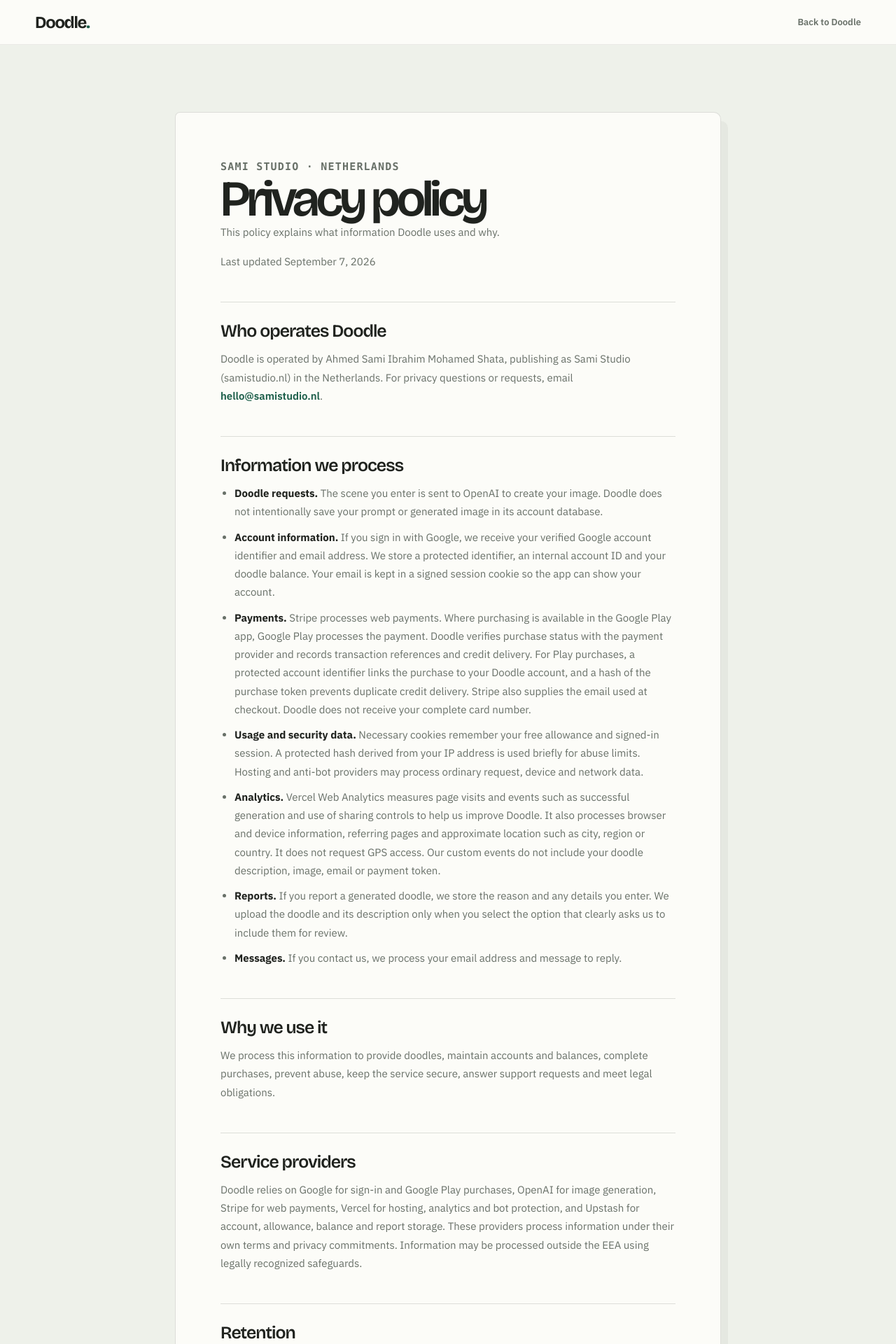
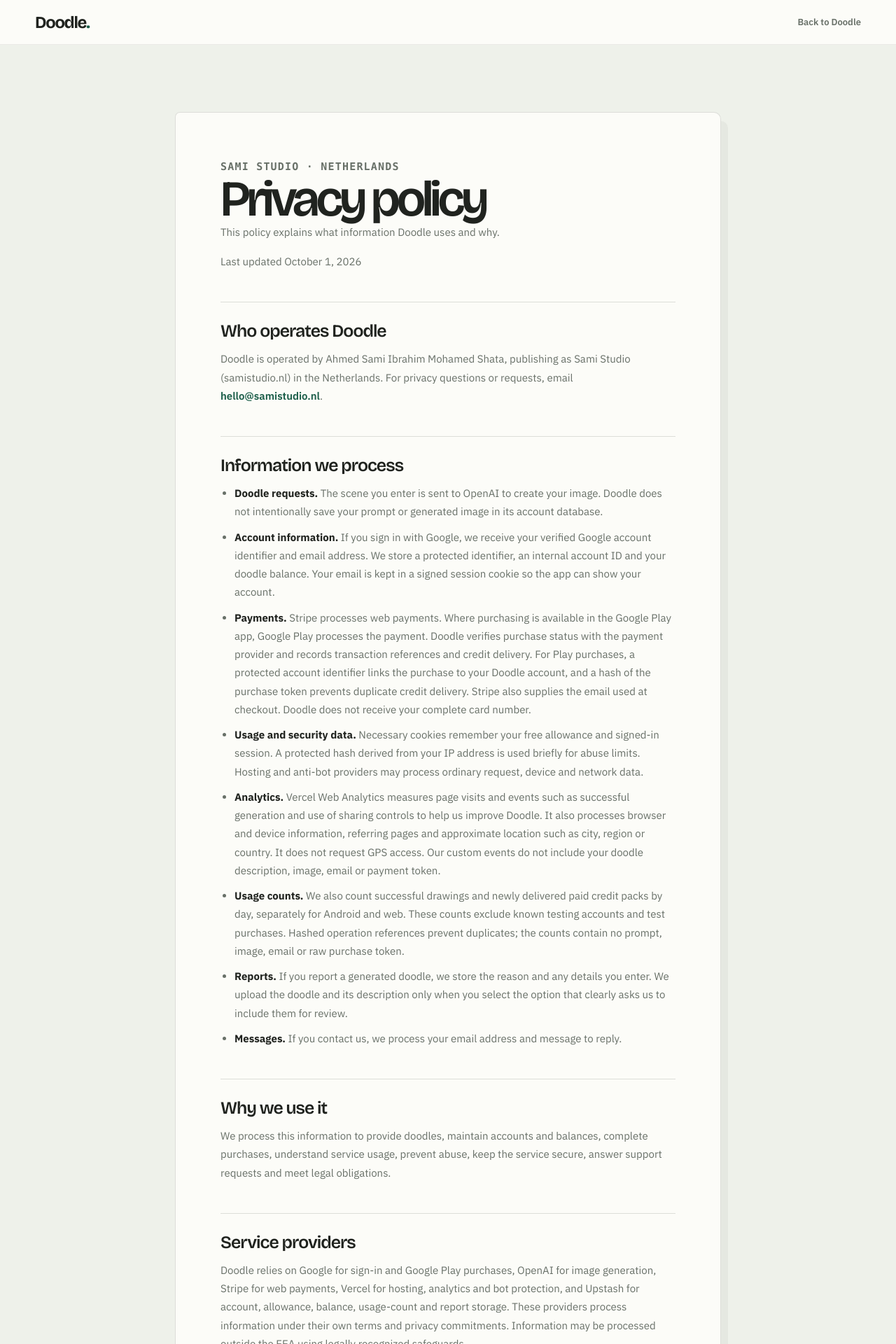
Before and after one commit to samicodesit/samistudio, a Next.js app in the folder doodle/: page /privacy in a window 1280 px wide. Shown: the top 1920 px of the page at 70% size. Built offline with nearby package versions, Linux system fonts and the light colour scheme; a web font is replaced by a local one.

Commit message:
Explain aggregate usage counts in the privacy policy

```diff
--- a/doodle/src/app/(english)/privacy/page.tsx
+++ b/doodle/src/app/(english)/privacy/page.tsx
@@ -8,7 +8,7 @@ export const metadata = legalMetadata(
 
 export default function PrivacyPage() {
   return (
-    <LegalPage title="Privacy policy" intro="This policy explains what information Doodle uses and why.">
+    <LegalPage title="Privacy policy" intro="This policy explains what information Doodle uses and why." updated="October 1, 2026">
       <section>
         <h2>Who operates Doodle</h2>
         <p>Doodle is operated by {OPERATOR_NAME}, publishing as Sami Studio (samistudio.nl) in the Netherlands. For privacy questions or requests, email <ContactEmail />.</p>
@@ -22,6 +22,7 @@ export default function PrivacyPage() {
           <li><strong>Payments.</strong> Stripe processes web payments. Where purchasing is available in the Google Play app, Google Play processes the payment. Doodle verifies purchase status with the payment provider and records transaction references and credit delivery. For Play purchases, a protected account identifier links the purchase to your Doodle account, and a hash of the purchase token prevents duplicate credit delivery. Stripe also supplies the email used at checkout. Doodle does not receive your complete card number.</li>
           <li><strong>Usage and security data.</strong> Necessary cookies remember your free allowance and signed-in session. A protected hash derived from your IP address is used briefly for abuse limits. Hosting and anti-bot providers may process ordinary request, device and network data.</li>
           <li><strong>Analytics.</strong> Vercel Web Analytics measures page visits and events such as successful generation and use of sharing controls to help us improve Doodle. It also processes browser and device information, referring pages and approximate location such as city, region or country. It does not request GPS access. Our custom events do not include your doodle description, image, email or payment token.</li>
+          <li><strong>Usage counts.</strong> We also count successful drawings and newly delivered paid credit packs by day, separately for Android and web. These counts exclude known testing accounts and test purchases. Hashed operation references prevent duplicates; the counts contain no prompt, image, email or raw purchase token.</li>
           <li><strong>Reports.</strong> If you report a generated doodle, we store the reason and any details you enter. We upload the doodle and its description only when you select the option that clearly asks us to include them for review.</li>
           <li><strong>Messages.</strong> If you contact us, we process your email address and message to reply.</li>
         </ul>
@@ -29,17 +30,18 @@ export default function PrivacyPage() {
 
       <section>
         <h2>Why we use it</h2>
-        <p>We process this information to provide doodles, maintain accounts and balances, complete purchases, prevent abuse, keep the service secure, answer support requests and meet legal obligations.</p>
+        <p>We process this information to provide doodles, maintain accounts and balances, complete purchases, understand service usage, prevent abuse, keep the service secure, answer support requests and meet legal obligations.</p>
       </section>
 
       <section>
         <h2>Service providers</h2>
-        <p>Doodle relies on Google for sign-in and Google Play purchases, OpenAI for image generation, Stripe for web payments, Vercel for hosting, analytics and bot protection, and Upstash for account, allowance, balance and report storage. These providers process information under their own terms and privacy commitments. Information may be processed outside the EEA using legally recognized safeguards.</p>
+        <p>Doodle relies on Google for sign-in and Google Play purchases, OpenAI for image generation, Stripe for web payments, Vercel for hosting, analytics and bot protection, and Upstash for account, allowance, balance, usage-count and report storage. These providers process information under their own terms and privacy commitments. Information may be processed outside the EEA using legally recognized safeguards.</p>
       </section>
 
       <section>
         <h2>Retention</h2>
         <p>Signed-in sessions last up to 30 days. The anonymous free-allowance cookie and associated count can remain for up to one year. Rate-limit counters expire after about two days. Submitted reports and any included doodle or description are kept for up to 30 days. Account and balance records remain until the account is deleted, while transaction or support records may be kept as required for tax, fraud prevention and legal claims.</p>
+        <p>Daily usage counts and hashed duplicate references expire after 366 days. Protected identifiers of known testing accounts remain excluded from these counts.</p>
         <p>Service providers have separate retention periods. OpenAI may keep generation content in abuse-monitoring logs for up to 30 days by default, with exceptions for legal requirements. Vercel discards its analytics visitor-session identifier after 24 hours; aggregate statistics may remain. See <a href="https://developers.openai.com/api/docs/guides/your-data">OpenAI data controls</a> and <a href="https://vercel.com/docs/analytics/privacy-policy">Vercel Analytics privacy information</a>.</p>
       </section>
 
--- a/doodle/src/components/legal-page.tsx
+++ b/doodle/src/components/legal-page.tsx
@@ -19,7 +19,7 @@ export function legalMetadata(path: string, title: string, description: string):
   };
 }
 
-export function LegalPage({ title, intro, children }: { title: string; intro: string; children: ReactNode }) {
+export function LegalPage({ title, intro, children, updated = "September 7, 2026" }: { title: string; intro: string; children: ReactNode; updated?: string }) {
   return (
     <>
       <header className="doodle-header">
@@ -33,7 +33,7 @@ export function LegalPage({ title, intro, children }: { title: string; intro: st
           <p className="eyebrow">Sami Studio · Netherlands</p>
           <h1>{title}</h1>
           <p className="legal-intro">{intro}</p>
-          <p className="legal-updated">Last updated September 7, 2026</p>
+          <p className="legal-updated">Last updated {updated}</p>
           {children}
         </article>
         <nav className="legal-nav" aria-label="Legal pages">
```
